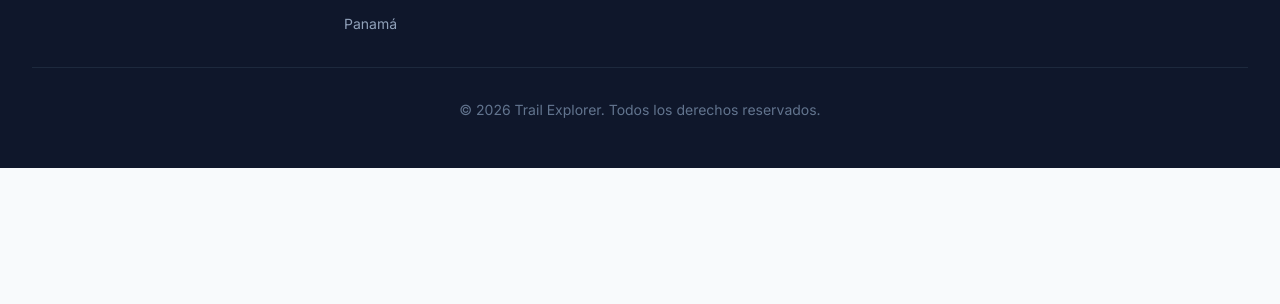
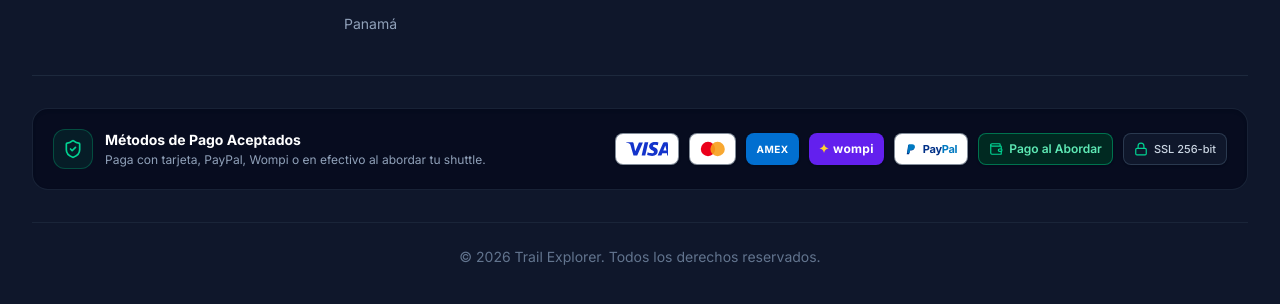
Before and after one commit to Robert120990/shuttler-booking, a React (Vite) app in the folder client/: page / in a window 1280 px wide. Shown: the part 1838-2142 px from the top of the page. Before the commit the page ends 2006 px from the top, so only its background shows below. Built offline with nearby package versions, Linux system fonts and the light colour scheme; no server answers.

Commit message:
feat(footer): add payment method badges and security trust bar

```diff
--- a/client/src/components/layout/Footer.tsx
+++ b/client/src/components/layout/Footer.tsx
@@ -1,6 +1,6 @@
 import { useEffect } from 'react';
 import { Link } from 'react-router-dom';
-import { MapPin, Mail, Phone } from 'lucide-react';
+import { MapPin, Mail, Phone, ShieldCheck, Wallet, Lock } from 'lucide-react';
 import { useTranslation } from 'react-i18next';
 import { useLanguageStore } from '../../i18n';
 import { useContactStore } from '../../stores/contactStore';
@@ -164,7 +164,99 @@ export const Footer = () => {
           </div>
         </div>
 
-        <div className="border-t border-slate-800 mt-8 pt-8 text-center">
+        {/* Insignias de Formas de Pago y Seguridad */}
+        <div className="border-t border-slate-800 mt-10 pt-8">
+          <div className="flex flex-col lg:flex-row items-center justify-between gap-5 bg-slate-950/60 p-4 sm:p-5 rounded-2xl border border-slate-800/80 shadow-inner">
+            <div className="flex flex-col sm:flex-row items-center gap-3 text-center sm:text-left">
+              <div className="w-10 h-10 rounded-xl bg-emerald-500/10 border border-emerald-500/30 flex items-center justify-center flex-shrink-0">
+                <ShieldCheck className="w-5 h-5 text-emerald-400" />
+              </div>
+              <div>
+                <span className="text-sm font-bold text-white block">
+                  {language === 'es' ? 'Métodos de Pago Aceptados' : 'Accepted Payment Methods'}
+                </span>
+                <span className="text-xs text-slate-400 block mt-0.5">
+                  {language === 'es'
+                    ? 'Paga con tarjeta, PayPal, Wompi o en efectivo al abordar tu shuttle.'
+                    : 'Pay online via card, PayPal, Wompi or pay cash when boarding your shuttle.'}
+                </span>
+              </div>
+            </div>
+
+            {/* Badges de Pago */}
+            <div className="flex flex-wrap items-center justify-center gap-2 sm:gap-2.5">
+              {/* Visa */}
+              <div
+                className="bg-white rounded-lg px-2.5 py-1.5 flex items-center justify-center shadow-sm border border-slate-700/60 h-8 hover:scale-105 transition-transform duration-200"
+                title="Visa"
+              >
+                <svg viewBox="0 0 36 12" className="h-3.5 w-auto" fill="none">
+                  <path d="M14.5 0.5L9.6 11.5H6.4L3.8 2.5C3.6 1.9 3.5 1.7 3 1.4C2.3 1 1.1 0.7 0 0.5L0.1 0.2H5.2C5.9 0.2 6.5 0.6 6.6 1.4L7.9 8L11.1 0.5H14.5ZM27.2 7.8C27.2 4.8 23.1 4.7 23.1 3.4C23.1 2.9 23.5 2.4 24.4 2.3C24.9 2.2 26.1 2.2 27.3 2.8L27.8 0.4C27.1 0.1 26.1 0 24.9 0C21.9 0 19.8 1.6 19.8 3.9C19.8 5.6 21.3 6.5 22.4 7.1C23.6 7.7 24 8.1 24 8.5C24 9.3 23.1 9.6 22.3 9.6C20.7 9.6 19.8 9.3 18.6 8.8L18.1 11.2C19 11.6 20.7 11.9 22.4 11.9C25.6 11.9 27.2 10.2 27.2 7.8ZM35.3 11.5H38.2L35.6 0.2H33C32.4 0.2 31.9 0.5 31.7 1.1L27.1 11.5H30.4L31.1 9.6H35.1L35.3 11.5ZM32 7.3L33.7 2.9L34.7 7.3H32ZM19.1 0.2L16.5 11.5H13.4L16 0.2H19.1Z" fill="#1434CB"/>
+                </svg>
+              </div>
+
+              {/* Mastercard */}
+              <div
+                className="bg-white rounded-lg px-2.5 py-1.5 flex items-center justify-center shadow-sm border border-slate-700/60 h-8 hover:scale-105 transition-transform duration-200"
+                title="Mastercard"
+              >
+                <svg viewBox="0 0 32 20" className="h-4 w-auto">
+                  <circle cx="10" cy="10" r="9" fill="#EB001B" />
+                  <circle cx="22" cy="10" r="9" fill="#F79E1B" fillOpacity="0.9" />
+                </svg>
+              </div>
+
+              {/* American Express */}
+              <div
+                className="bg-[#016FD0] rounded-lg px-2.5 py-1.5 flex items-center justify-center shadow-sm h-8 hover:scale-105 transition-transform duration-200 text-white font-black text-[10px] tracking-wider"
+                title="American Express"
+              >
+                AMEX
+              </div>
+
+              {/* Wompi El Salvador */}
+              <div
+                className="bg-[#6320EE] hover:bg-[#5218cc] rounded-lg px-2.5 py-1.5 flex items-center justify-center shadow-sm h-8 hover:scale-105 transition-transform duration-200 text-white font-black text-xs tracking-wide gap-1"
+                title="Wompi El Salvador"
+              >
+                <span className="text-amber-300 font-black text-xs leading-none">✦</span>
+                <span className="leading-none">wompi</span>
+              </div>
+
+              {/* PayPal */}
+              <div
+                className="bg-white rounded-lg px-2.5 py-1.5 flex items-center justify-center shadow-sm border border-slate-700/60 h-8 hover:scale-105 transition-transform duration-200 gap-1"
+                title="PayPal"
+              >
+                <svg viewBox="0 0 24 24" className="h-3.5 w-auto" fill="none">
+                  <path d="M7 21h-4l2.5-16h6c3 0 5 1.5 4.7 4.5-.4 3.3-2.7 5.1-5.4 5.1H8.5L7 21z" fill="#003087"/>
+                  <path d="M9 13.5h2.5c2.7 0 5-1.8 5.4-5.1.4-3-1.6-4.5-4.7-4.5H6.2L4 19h3.8l1.2-5.5z" fill="#0079C1"/>
+                </svg>
+                <span className="text-[#003087] font-extrabold text-[11px] tracking-tight">Pay<span className="text-[#0079C1]">Pal</span></span>
+              </div>
+
+              {/* Pago al Abordar */}
+              <div
+                className="bg-emerald-950/90 border border-emerald-500/50 rounded-lg px-2.5 py-1.5 flex items-center justify-center shadow-sm h-8 hover:scale-105 transition-transform duration-200 text-emerald-300 text-xs font-semibold gap-1.5"
+                title="Pago en Efectivo o Transferencia al momento de viajar"
+              >
+                <Wallet className="w-3.5 h-3.5 text-emerald-400" />
+                <span>{language === 'es' ? 'Pago al Abordar' : 'Pay on Arrival'}</span>
+              </div>
+
+              {/* SSL 256-bit Seguro */}
+              <div
+                className="bg-slate-900 border border-slate-700/80 rounded-lg px-2.5 py-1.5 flex items-center justify-center shadow-sm h-8 text-slate-300 text-[11px] font-medium gap-1.5"
+                title="Conexión Segura con Cifrado SSL Bancario de 256 bits"
+              >
+                <Lock className="w-3.5 h-3.5 text-emerald-400" />
+                <span>SSL 256-bit</span>
+              </div>
+            </div>
+          </div>
+        </div>
+
+        <div className="border-t border-slate-800/80 mt-8 pt-6 text-center">
           <p className="text-sm text-slate-500">
             &copy; {new Date().getFullYear()} Trail Explorer. {t('footer.allRightsReserved')}
           </p>
```
